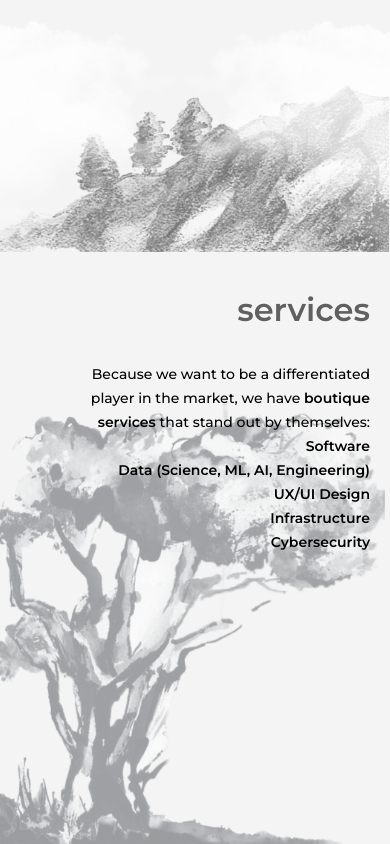
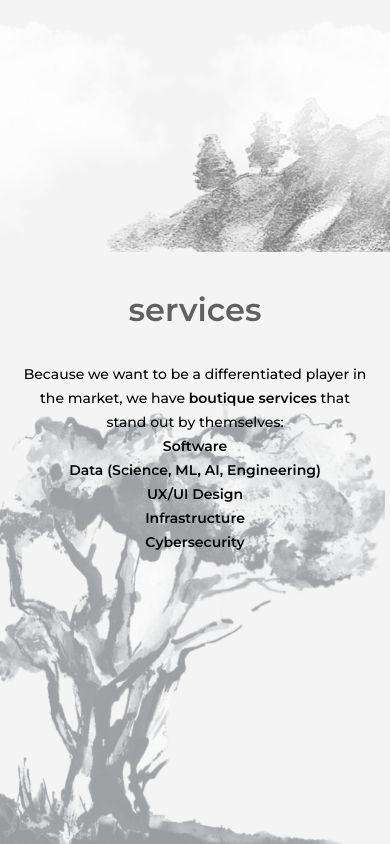
Before and after one commit to bartuchavezc/magenta, a React (Create React App) app: page / in a window 390 px wide. Shown: the part 2097-2941 px from the top of the page. Built offline with nearby package versions, Linux system fonts and the light colour scheme.

Commit message:
contact responsive

```diff
--- a/src/Contact/Contact.jsx
+++ b/src/Contact/Contact.jsx
@@ -13,6 +13,7 @@ const Modal = styled.section`
   align-items: flex-start;
   animation: fadeIn 0.5s ease;
   z-index: 9;
+  box-sizing: border-box;
   @keyframes fadeIn {
     0%{opacity: 0};
     100%{opacity: 1};
--- a/src/Services/Services.jsx
+++ b/src/Services/Services.jsx
@@ -68,6 +68,10 @@ const MainText = styled.article`
     color: ${props => props.theme.h1};
     margin-bottom: 40px;
   }
+  @media screen and (max-width: 990px) {
+    text-align: center;
+    margin-left: auto;
+  }
 `
 
 const GrassFloorContainer = styled.div`
@@ -109,6 +113,10 @@ const LilMountainContainer = styled.div`
   right: -10%;
   top: 15%;
   transform: rotateY(-180deg);
+
+  @media screen and (max-width: 990px) {
+    right: -40%;
+  }
 `
 
 const LilMountain = styled.img`
--- a/src/ServicesCompanies/ServicesCompanies.jsx
+++ b/src/ServicesCompanies/ServicesCompanies.jsx
@@ -68,6 +68,11 @@ const MainText = styled.article`
     color: ${props => props.theme.h1};
     margin-bottom: 40px;
   }
+
+  @media screen and (max-width: 990px) {
+    text-align: center;
+    margin-left: auto;
+  }
 `
 
 const GrassFloorContainer = styled.div`
@@ -109,6 +114,11 @@ const LilMountainContainer = styled.div`
   right: -10%;
   top: 15%;
   transform: rotateY(-180deg);
+
+  @media screen and (max-width: 990px) {
+    right: -40%;
+  }
+
 `
 
 const LilMountain = styled.img`
```
